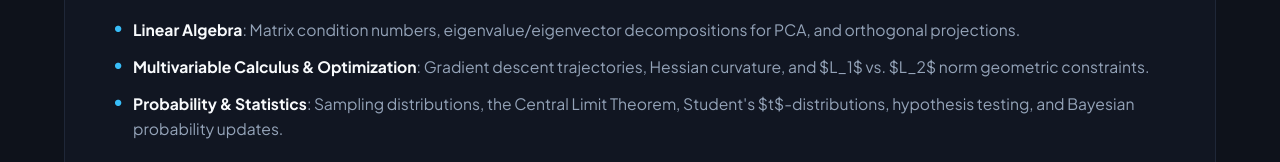
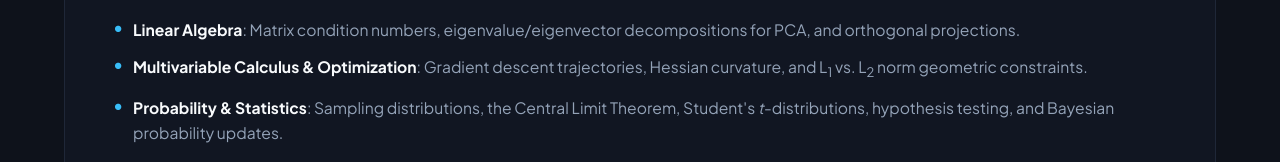
Before and after one commit to Neabem/Neabem.github.io, a plain HTML site: page index.html in a window 1280 px wide. Shown: the part 5100-5262 px from the top of the page. Drawn offline with Linux system fonts and the light colour scheme.

Commit message:
fix(typography): replace raw latex dollar signs with clean html subscripts and italics

```diff
--- a/index.html
+++ b/index.html
@@ -388,8 +388,8 @@
           </p>
           <ul class="about-points">
             <li><strong>Linear Algebra</strong>: Matrix condition numbers, eigenvalue/eigenvector decompositions for PCA, and orthogonal projections.</li>
-            <li><strong>Multivariable Calculus & Optimization</strong>: Gradient descent trajectories, Hessian curvature, and $L_1$ vs. $L_2$ norm geometric constraints.</li>
-            <li><strong>Probability & Statistics</strong>: Sampling distributions, the Central Limit Theorem, Student's $t$-distributions, hypothesis testing, and Bayesian probability updates.</li>
+            <li><strong>Multivariable Calculus & Optimization</strong>: Gradient descent trajectories, Hessian curvature, and L<sub>1</sub> vs. L<sub>2</sub> norm geometric constraints.</li>
+            <li><strong>Probability & Statistics</strong>: Sampling distributions, the Central Limit Theorem, Student's <em>t</em>-distributions, hypothesis testing, and Bayesian probability updates.</li>
           </ul>
           <p>
             My objective is simple: build clean, leak-free, mathematically sound data science systems that solve high-impact commercial problems and produce measurable ROI.
```
